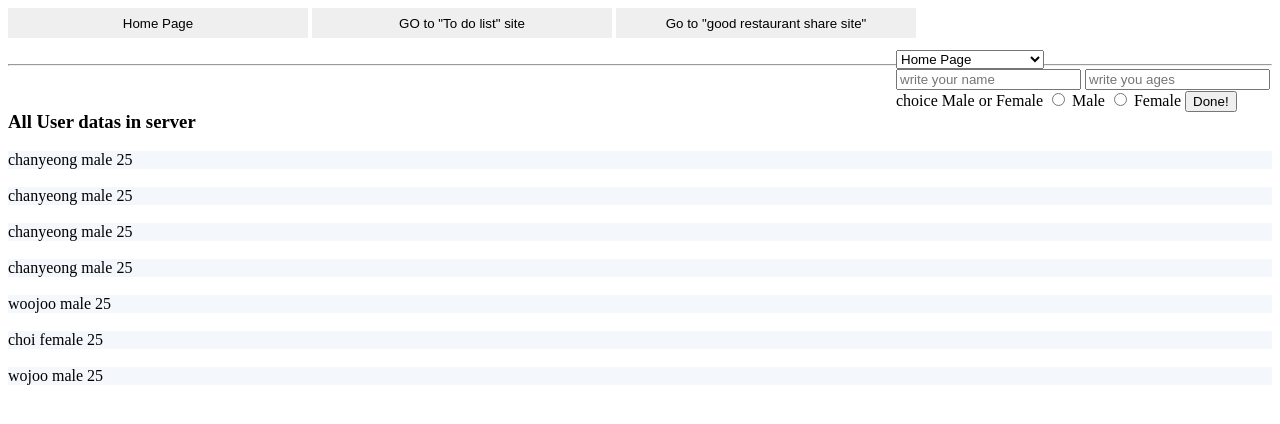
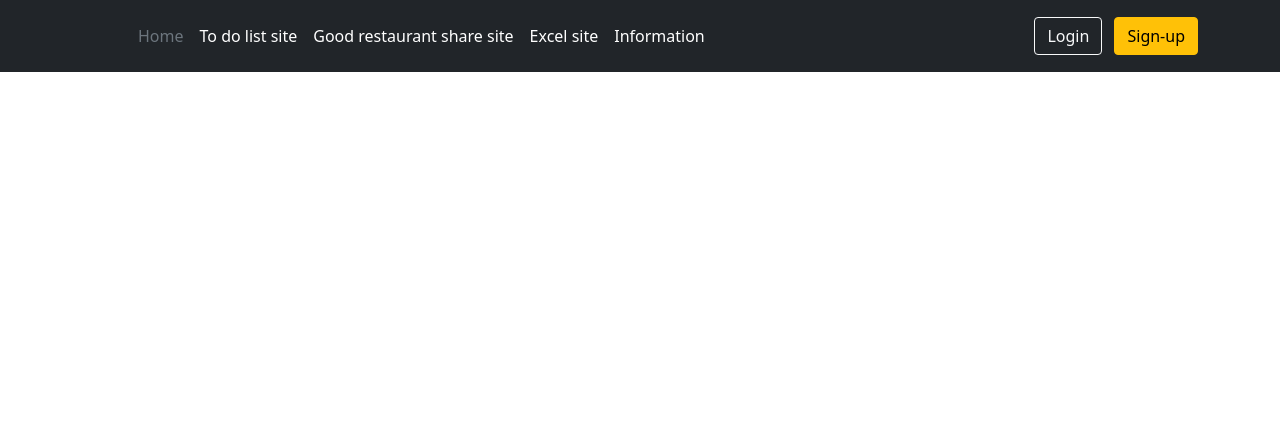
Before and after one commit to MaMu0228/my_study_site, a Django app: page / in a window 1280 px wide. Shown: the top 424 px of the page. Run offline with Django 3.2, Linux system fonts and the light colour scheme; data comes from the database, SQL or seed files in the repository.

Commit message:
2022-04-01

```diff
--- /dev/null
+++ b/homepage_app/templates/homepage_app/headers.css
@@ -0,0 +1,32 @@
+.b-example-divider {
+  height: 3rem;
+  background-color: rgba(0, 0, 0, .1);
+  border: solid rgba(0, 0, 0, .15);
+  border-width: 1px 0;
+  box-shadow: inset 0 .5em 1.5em rgba(0, 0, 0, .1), inset 0 .125em .5em rgba(0, 0, 0, .15);
+}
+
+.form-control-dark {
+  color: #fff;
+  background-color: var(--bs-dark);
+  border-color: var(--bs-gray);
+}
+.form-control-dark:focus {
+  color: #fff;
+  background-color: var(--bs-dark);
+  border-color: #fff;
+  box-shadow: 0 0 0 .25rem rgba(255, 255, 255, .25);
+}
+
+.bi {
+  vertical-align: -.125em;
+  fill: currentColor;
+}
+
+.text-small {
+  font-size: 85%;
+}
+
+.dropdown-toggle {
+  outline: 0;
+}
--- a/homepage_app/templates/homepage_app/index.html
+++ b/homepage_app/templates/homepage_app/index.html
@@ -2,7 +2,13 @@
 <html lang="en">
 <head>
     <meta charset="UTF-8">
+    <meta name="viewport" content="width=device-width, initial-scale=1">
+    <!-- bootstrap js -->
+    <script src="https://cdn.jsdelivr.net/npm/bootstrap@5.1.3/dist/js/bootstrap.bundle.min.js" integrity="sha384-ka7Sk0Gln4gmtz2MlQnikT1wXgYsOg+OMhuP+IlRH9sENBO0LRn5q+8nbTov4+1p" crossorigin="anonymous"></script>
+    <!-- bootstrap css-->
+    <link href="https://cdn.jsdelivr.net/npm/bootstrap@5.1.3/dist/css/bootstrap.min.css" rel="stylesheet" integrity="sha384-1BmE4kWBq78iYhFldvKuhfTAU6auU8tT94WrHftjDbrCEXSU1oBoqyl2QvZ6jIW3" crossorigin="anonymous">
     <title>Ma_Mu Site</title>
+
     <style>
     .sites{
     color:red;
@@ -10,12 +16,8 @@
     .display-users{
     background-color:#F4F7FC;
     }
-    .siteBtn{
-    pad:5px;
-    text-align:center;
-    width:300px;
-    height:30px;
-    border:4px;
+    .pagesBtn{
+    left:1000px;
     }
    main{
 
@@ -32,46 +34,41 @@
 <body>
 
 <header>
-    <button id="homepgBtn" class="siteBtn">
-        <a> Home Page
+    <div id="pagesBtn">
+    <button id="homepageBtn" type="button" class="btn btn-outline-primary">
+        Homepage
     </button>
-    <button id="toDoListBtn" class="siteBtn">
-        GO to "To do list" site
+    <button id="todolistBtn" type="button" class="btn btn-outline-secondary">
+        To do list page
     </button>
-    <button id="restaurantBtn" class="siteBtn">
-        Go to "good restaurant share site"
+    <button id="restaurantBtn" type="button" class="btn btn-outline-success">
+        Good restaurant share page
     </button>
-
+    </div>
 </header>
 
 <main>
 <br>
     <hr>
     <br>
-    <div id="save-user-data">
-        <select id="selectPage">
-            <option value="Homepage" class="sites">Home Page</option>
-            <option value="To-do-list site" class="sites">To-do-list site</option>
-            <option value="GoodRestaurant site" class="sites">Good Restaurant site</option>
-            <option value="Excel site" class="sites">Excel site</option>
-        </select>
 
-        <form action="./save" method="POST" class="sendDatas">{% csrf_token %}
-            <input type="hidden" id="dataId" name="dataId" value="">
-            <input type="text" id="name" name="name" placeholder="write your name">
-            <input type="number" id="ages" name="ages" placeholder="write you ages">
-            <br>
-            <span>choice Male or Female</span>
-            <input type="radio" id="male" name="sex" value="male">
-            <label for="male">Male</label>
-            <input type="radio" id="female" name="sex" value="female">
-            <label for="female">Female</label>
-            <span class="input-group-btn">
-                <button class="btn" type="submit" onclick="saved()">Done!</button>
-            </span>
-    </form>
+    <form>
+  <div class="mb-3">
+    <label for="exampleInputEmail1" class="form-label">Email address</label>
+    <input type="email" class="form-control" id="exampleInputEmail1" aria-describedby="emailHelp">
+    <div id="emailHelp" class="form-text">
+        이메일을 입력하세요
+    </div>
 
-</div>
+  </div>
+  <div class="mb-3">
+    <label for="exampleInputPassword1" class="form-label">Password</label>
+    <input type="password" class="form-control" id="exampleInputPassword1">
+  </div>
+  <button type="submit" class="btn btn-primary">Submit</button>
+</form>
+
+
 
     <div id="display">
         <h3 id="display-title">All User datas in server</h3>
--- /dev/null
+++ b/homepage_app/templates/homepage_app/index2.html
@@ -0,0 +1,91 @@
+<!doctype html>
+<html lang="en">
+  <head>
+    <!-- Required meta tags -->
+   <meta charset="UTF-8">
+    <meta name="viewport" content="width=device-width, initial-scale=1">
+    <!-- bootstrap js -->
+    <script src="https://cdn.jsdelivr.net/npm/bootstrap@5.1.3/dist/js/bootstrap.bundle.min.js" integrity="sha384-ka7Sk0Gln4gmtz2MlQnikT1wXgYsOg+OMhuP+IlRH9sENBO0LRn5q+8nbTov4+1p" crossorigin="anonymous"></script>
+    <!-- bootstrap css-->
+    <link href="https://cdn.jsdelivr.net/npm/bootstrap@5.1.3/dist/css/bootstrap.min.css" rel="stylesheet" integrity="sha384-1BmE4kWBq78iYhFldvKuhfTAU6auU8tT94WrHftjDbrCEXSU1oBoqyl2QvZ6jIW3" crossorigin="anonymous">
+    <title>Ma_Mu Site</title>
+   <style>
+      .bd-placeholder-img {
+        font-size: 1.125rem;
+        text-anchor: middle;
+        -webkit-user-select: none;
+        -moz-user-select: none;
+        user-select: none;
+      }
+
+      @media (min-width: 768px) {
+        .bd-placeholder-img-lg {
+          font-size: 3.5rem;
+        }
+      }
+    </style>
+
+
+    <!-- Custom styles for this template -->
+    <link href="headers.css" rel="stylesheet">
+  </head>
+  <body>
+
+<svg xmlns="http://www.w3.org/2000/svg" style="display: none;">
+  <symbol id="home" viewBox="0 0 16 16">
+    <path d="M8.354 1.146a.5.5 0 0 0-.708 0l-6 6A.5.5 0 0 0 1.5 7.5v7a.5.5 0 0 0 .5.5h4.5a.5.5 0 0 0 .5-.5v-4h2v4a.5.5 0 0 0 .5.5H14a.5.5 0 0 0 .5-.5v-7a.5.5 0 0 0-.146-.354L13 5.793V2.5a.5.5 0 0 0-.5-.5h-1a.5.5 0 0 0-.5.5v1.293L8.354 1.146zM2.5 14V7.707l5.5-5.5 5.5 5.5V14H10v-4a.5.5 0 0 0-.5-.5h-3a.5.5 0 0 0-.5.5v4H2.5z"/>
+  </symbol>
+  <symbol id="speedometer2" viewBox="0 0 16 16">
+    <path d="M8 4a.5.5 0 0 1 .5.5V6a.5.5 0 0 1-1 0V4.5A.5.5 0 0 1 8 4zM3.732 5.732a.5.5 0 0 1 .707 0l.915.914a.5.5 0 1 1-.708.708l-.914-.915a.5.5 0 0 1 0-.707zM2 10a.5.5 0 0 1 .5-.5h1.586a.5.5 0 0 1 0 1H2.5A.5.5 0 0 1 2 10zm9.5 0a.5.5 0 0 1 .5-.5h1.5a.5.5 0 0 1 0 1H12a.5.5 0 0 1-.5-.5zm.754-4.246a.389.389 0 0 0-.527-.02L7.547 9.31a.91.91 0 1 0 1.302 1.258l3.434-4.297a.389.389 0 0 0-.029-.518z"/>
+    <path fill-rule="evenodd" d="M0 10a8 8 0 1 1 15.547 2.661c-.442 1.253-1.845 1.602-2.932 1.25C11.309 13.488 9.475 13 8 13c-1.474 0-3.31.488-4.615.911-1.087.352-2.49.003-2.932-1.25A7.988 7.988 0 0 1 0 10zm8-7a7 7 0 0 0-6.603 9.329c.203.575.923.876 1.68.63C4.397 12.533 6.358 12 8 12s3.604.532 4.923.96c.757.245 1.477-.056 1.68-.631A7 7 0 0 0 8 3z"/>
+  </symbol>
+  <symbol id="table" viewBox="0 0 16 16">
+    <path d="M0 2a2 2 0 0 1 2-2h12a2 2 0 0 1 2 2v12a2 2 0 0 1-2 2H2a2 2 0 0 1-2-2V2zm15 2h-4v3h4V4zm0 4h-4v3h4V8zm0 4h-4v3h3a1 1 0 0 0 1-1v-2zm-5 3v-3H6v3h4zm-5 0v-3H1v2a1 1 0 0 0 1 1h3zm-4-4h4V8H1v3zm0-4h4V4H1v3zm5-3v3h4V4H6zm4 4H6v3h4V8z"/>
+  </symbol>
+  <symbol id="people-circle" viewBox="0 0 16 16">
+    <path d="M11 6a3 3 0 1 1-6 0 3 3 0 0 1 6 0z"/>
+    <path fill-rule="evenodd" d="M0 8a8 8 0 1 1 16 0A8 8 0 0 1 0 8zm8-7a7 7 0 0 0-5.468 11.37C3.242 11.226 4.805 10 8 10s4.757 1.225 5.468 2.37A7 7 0 0 0 8 1z"/>
+  </symbol>
+  <symbol id="grid" viewBox="0 0 16 16">
+    <path d="M1 2.5A1.5 1.5 0 0 1 2.5 1h3A1.5 1.5 0 0 1 7 2.5v3A1.5 1.5 0 0 1 5.5 7h-3A1.5 1.5 0 0 1 1 5.5v-3zM2.5 2a.5.5 0 0 0-.5.5v3a.5.5 0 0 0 .5.5h3a.5.5 0 0 0 .5-.5v-3a.5.5 0 0 0-.5-.5h-3zm6.5.5A1.5 1.5 0 0 1 10.5 1h3A1.5 1.5 0 0 1 15 2.5v3A1.5 1.5 0 0 1 13.5 7h-3A1.5 1.5 0 0 1 9 5.5v-3zm1.5-.5a.5.5 0 0 0-.5.5v3a.5.5 0 0 0 .5.5h3a.5.5 0 0 0 .5-.5v-3a.5.5 0 0 0-.5-.5h-3zM1 10.5A1.5 1.5 0 0 1 2.5 9h3A1.5 1.5 0 0 1 7 10.5v3A1.5 1.5 0 0 1 5.5 15h-3A1.5 1.5 0 0 1 1 13.5v-3zm1.5-.5a.5.5 0 0 0-.5.5v3a.5.5 0 0 0 .5.5h3a.5.5 0 0 0 .5-.5v-3a.5.5 0 0 0-.5-.5h-3zm6.5.5A1.5 1.5 0 0 1 10.5 9h3a1.5 1.5 0 0 1 1.5 1.5v3a1.5 1.5 0 0 1-1.5 1.5h-3A1.5 1.5 0 0 1 9 13.5v-3zm1.5-.5a.5.5 0 0 0-.5.5v3a.5.5 0 0 0 .5.5h3a.5.5 0 0 0 .5-.5v-3a.5.5 0 0 0-.5-.5h-3z"/>
+  </symbol>
+</svg>
+
+<main>
+
+  <header class="p-3 bg-dark text-white">
+    <div class="container">
+      <div class="d-flex flex-wrap align-items-center justify-content-center justify-content-lg-start">
+        <a href="/" class="d-flex align-items-center mb-2 mb-lg-0 text-white text-decoration-none">
+          <svg class="bi me-2" width="40" height="32" role="img" aria-label="Bootstrap"><use xlink:href="#bootstrap"/></svg>
+        </a>
+
+        <ul class="nav col-12 col-lg-auto me-lg-auto mb-2 justify-content-center mb-md-0">
+          <li><a href="#" class="nav-link px-2 text-secondary">Home</a></li>
+          <li><a href="#" class="nav-link px-2 text-white">To do list site</a></li>
+          <li><a href="#" class="nav-link px-2 text-white">Good restaurant share site</a></li>
+          <li><a href="#" class="nav-link px-2 text-white">Excel site</a></li>
+          <li><a href="#" class="nav-link px-2 text-white">Information</a></li>
+        </ul>
+        <div class="text-end">
+          <button type="button" class="btn btn-outline-light me-2">Login</button>
+          <button type="button" class="btn btn-warning">Sign-up</button>
+        </div>
+      </div>
+    </div>
+  </header>
+
+  <iframe>
+
+
+
+  </iframe>
+
+
+</main>
+
+
+
+
+  </body>
+</html>
--- a/homepage_app/views.py
+++ b/homepage_app/views.py
@@ -7,7 +7,7 @@ from .models import *
 def index(request):
 	datas = Data.objects.all()
 	content = {'datas': datas}
-	return render(request, 'homepage_app/index.html', content)
+	return render(request, 'homepage_app/index2.html', content)
 	# return HttpResponse("hi")
 
 def saveData(request):
```
Also changed, not shown: homepage_app/templates/homepage_app/notification.html (added, +10 -0 lines).
